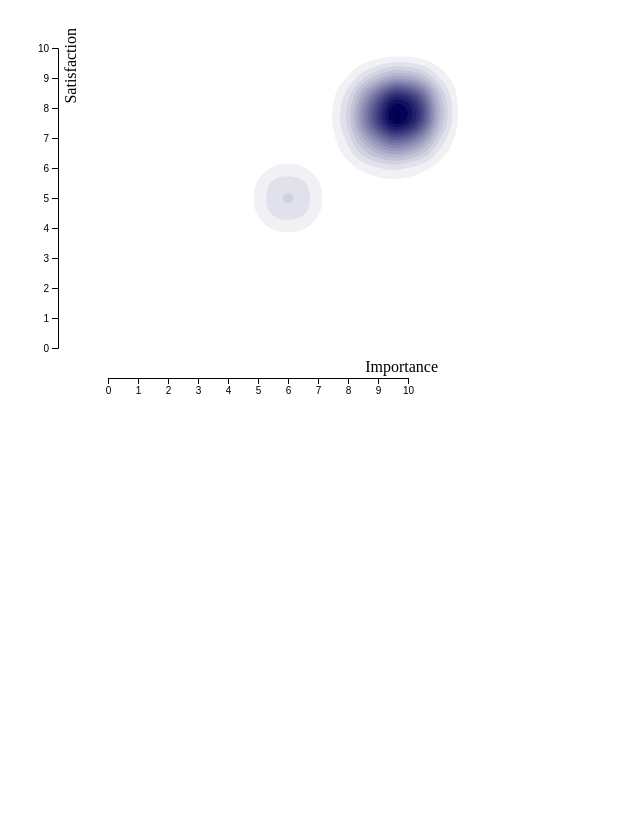
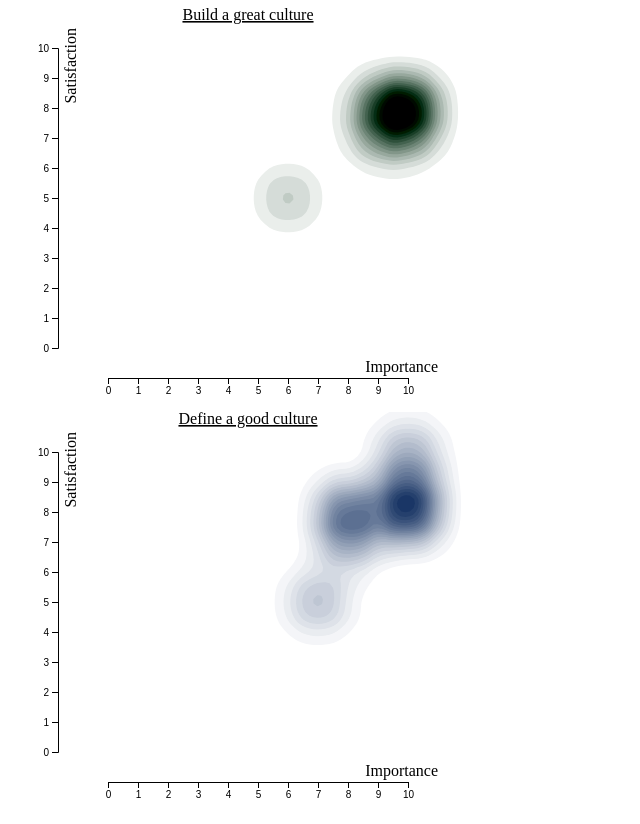
Before and after one commit to CutieMath/d3-cm, a website: page index.html in a window 1280 px wide. Shown: the whole page, without its empty margins (0-640 px from the left). Before the commit the page ends 800 px from the top, so only its background shows below. Drawn offline with nearby package versions, Linux system fonts and the light colour scheme.

Commit message:
add data and graph for defining a good culture

```diff
--- a/app.js
+++ b/app.js
@@ -2,6 +2,11 @@
 const margin = { top: 20, right: 30, bottom: 30, left: 50 },
   width = 460 - margin.left - margin.right,
   height = 400 - margin.top - margin.bottom;
+
+const brandColorA = "#2e503b";
+const brandColorB = "#C05D20";
+const brandColorC = "#25406D";
+const brandColorBG = "#f4f2ef";
 
 // append the svg object to the body of the page
 const svg = d3
@@ -11,6 +16,15 @@ const svg = d3
   .attr("height", height + margin.top + margin.bottom)
   .append("g")
   .attr("transform", `translate(${margin.left},${margin.top})`);
+
+svg
+  .append("text")
+  .attr("x", width / 2)
+  .attr("y", 2 - margin.top / 2)
+  .attr("text-anchor", "middle")
+  .style("font-size", "16px")
+  .style("text-decoration", "underline")
+  .text("Build a great culture");
 
 // read data
 d3.csv("./data.csv").then(function (data) {
@@ -50,7 +64,7 @@ d3.csv("./data.csv").then(function (data) {
   const color = d3
     .scaleLinear()
     .domain([0, 0.001]) // Points per square pixel.
-    .range(["#fff", "#6A6A9C"]);
+    .range(["white", brandColorA]);
 
   // compute the density data
   const densityData = d3
@@ -76,3 +90,85 @@ d3.csv("./data.csv").then(function (data) {
       return color(d.value);
     });
 });
+
+const svg_b = d3
+  .select("#define_good_culture")
+  .append("svg")
+  .attr("width", width + margin.left + margin.right)
+  .attr("height", height + margin.top + margin.bottom)
+  .append("g")
+  .attr("transform", `translate(${margin.left},${margin.top})`);
+
+svg_b
+  .append("text")
+  .attr("x", width / 2)
+  .attr("y", 2 - margin.top / 2)
+  .attr("text-anchor", "middle")
+  .style("font-size", "16px")
+  .style("text-decoration", "underline")
+  .text("Define a good culture");
+
+// read data
+d3.csv("./define_good_culture_data.csv").then(function (data) {
+  // Add X axis
+  const x = d3
+    .scaleLinear()
+    .domain([0, 10])
+    .range([margin.left, width - margin.right]);
+  svg_b
+    .append("g")
+    .attr("transform", `translate(0, ${height})`)
+    .call(d3.axisBottom(x));
+  svg_b
+    .append("text")
+    .attr("class", "x label")
+    .attr("text-anchor", "end")
+    .attr("x", width)
+    .attr("y", height - 6)
+    .text("Importance");
+
+  // Add Y axis
+  const y = d3
+    .scaleLinear()
+    .domain([0, 10])
+    .range([height - margin.bottom, margin.top]);
+  svg_b.append("g").call(d3.axisLeft(y));
+  svg_b
+    .append("text")
+    .attr("class", "y label")
+    .attr("text-anchor", "end")
+    .attr("y", 6)
+    .attr("dy", ".75em")
+    .attr("transform", "rotate(-90)")
+    .text("Satisfaction");
+
+  // Prepare a color palette
+  const color = d3
+    .scaleLinear()
+    .domain([0, 0.001]) // Points per square pixel.
+    .range(["white", brandColorC]);
+
+  // compute the density data
+  const densityData = d3
+    .contourDensity()
+    .x(function (d) {
+      return x(d.x);
+    })
+    .y(function (d) {
+      return y(d.y);
+    })
+    .size([width, height])
+    .bandwidth(20)(data);
+
+  // show the shape
+  svg_b
+    .insert("g", "g")
+    .selectAll("path")
+    .data(densityData)
+    .enter()
+    .append("path")
+    .attr("d", d3.geoPath())
+    .attr("fill", function (d) {
+      return color(d.value);
+    });
+});
--- /dev/null
+++ b/define_good_culture_data.csv
@@ -0,0 +1,10 @@
+x,y,group
+7,5,B
+10,8,B
+10,8,B
+8,7,B
+8,8,B
+10,8,B
+8,8,B
+10,9,B
+10,10,B
--- a/index.html
+++ b/index.html
@@ -10,6 +10,7 @@
 <body>
     <!-- Create a div where the graph will take place -->
     <div id="my_dataviz"></div>
+    <div id="define_good_culture"></div>
     <script src="./app.js"></script>
 </body>
 </html>
```
